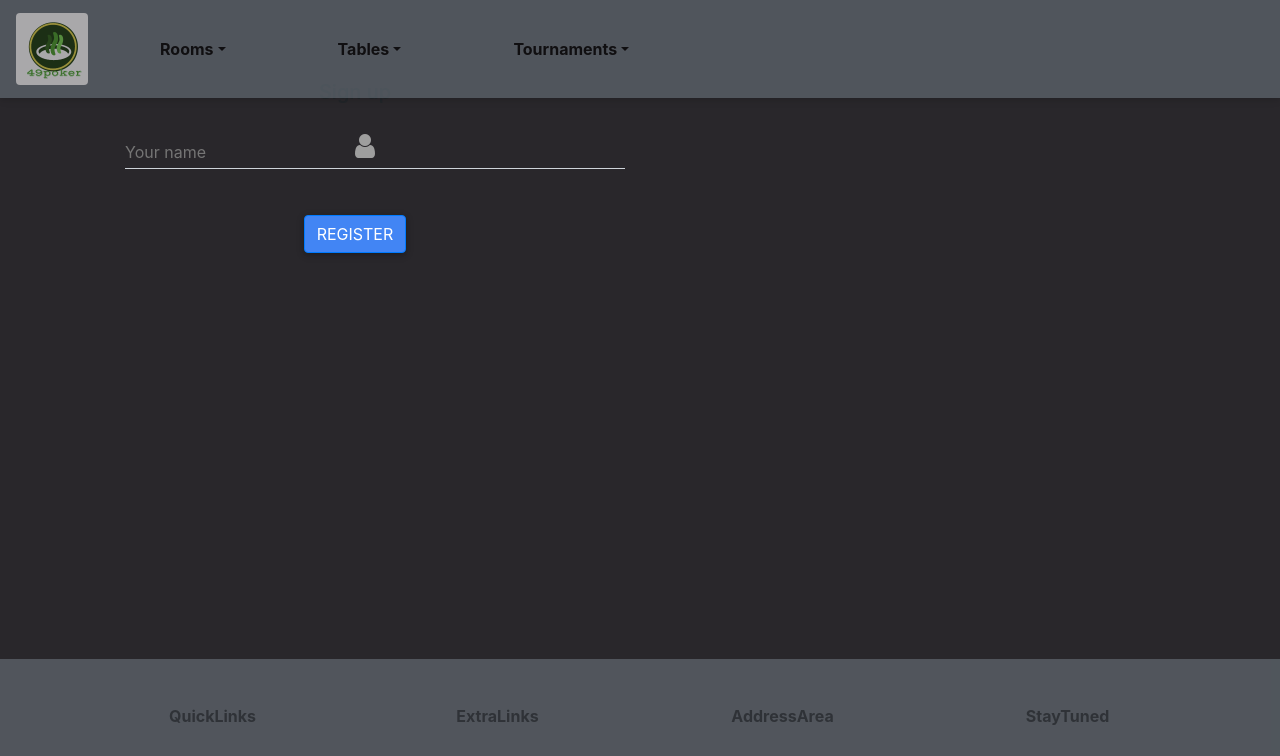
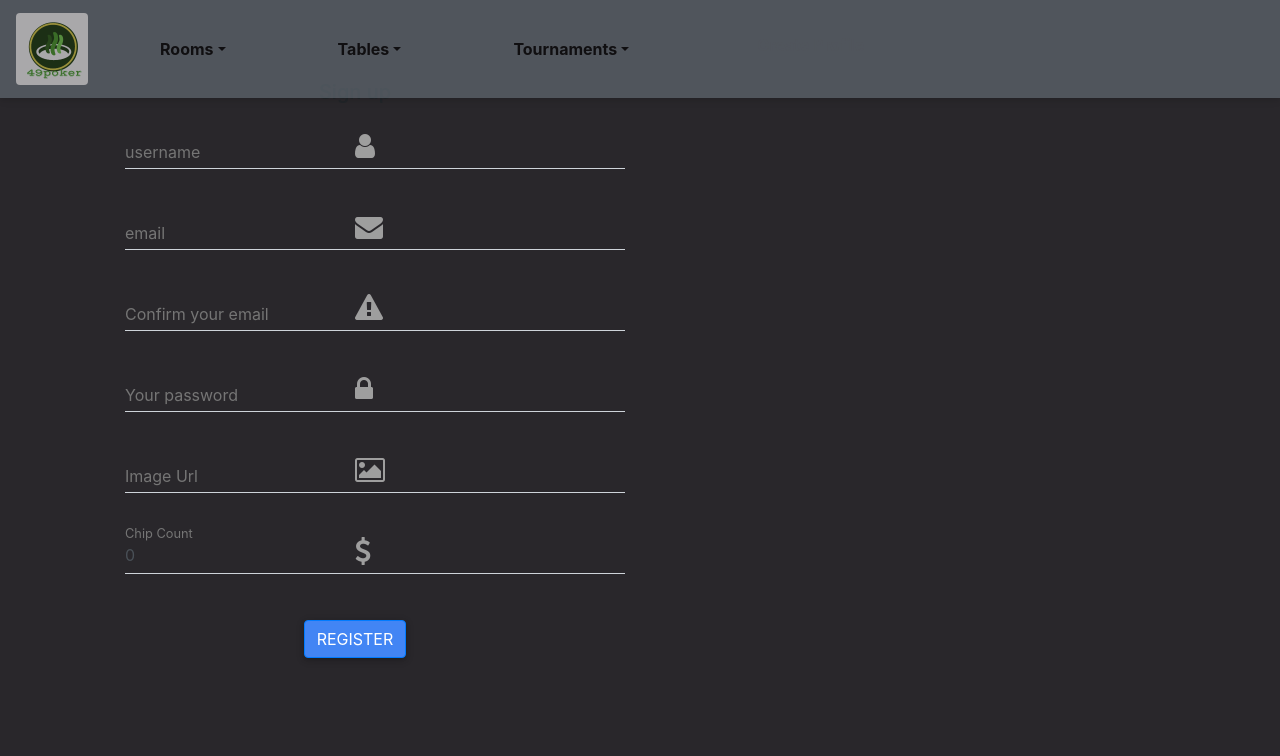
Before and after one commit to edambal/49poker, a React (Create React App) app in the folder 49pokerClient/: page /profile in a window 1280 px wide. Shown: the top 756 px of the page. Built offline with nearby package versions, Linux system fonts and the light colour scheme.

Commit message:
multiple input handler for profile

```diff
--- a/49pokerClient/src/components/Navbar.js
+++ b/49pokerClient/src/components/Navbar.js
@@ -45,6 +45,17 @@ const Navbar = (props) =>{
                   <Link className="dropdown-item font-weight-bold text-primary" to="/tournaments">The Carnage</Link>
                 </div>
               </li>
+              <li className="nav-item px-5">
+                {/* <a className="nav-link dropdown-toggle" id="navbarDropdownMenuLink" data-toggle="dropdown" aria-haspopup="true"
+                  aria-expanded="false">create profile
+                </a>
+                <div className="dropdown-menu dropdown-primary " aria-labelledby="navbarDropdownMenuLink"> */}
+                  <Link className="dropdown-item font-weight-bold text-secondary" to="/profile">Create Profile<span className="sr-only">(current)</span></Link>
+                  {/* <Link className="dropdown-item font-weight-bold text-primary" to="/rooms">Royals<span className="sr-only">(current)</span></Link>
+                  <Link className="dropdown-item font-weight-bold text-primary" to="/rooms">SuperKings<span className="sr-only">(current)</span></Link>
+                  <Link className="dropdown-item font-weight-bold text-primary" to="/rooms">Challengers<span className="sr-only">(current)</span></Link>
+                </div> */}
+              </li>
             </ul>
           </div>
     </nav>
--- a/49pokerClient/src/components/Table.js
+++ b/49pokerClient/src/components/Table.js
@@ -32,7 +32,6 @@ const Table = () =>{
       </InputGroup>
       <div className="card-player-dis">
           <Pokercard/>
-          {/* <Playercard/> */}
       </div>
 
   </div>
--- a/49pokerClient/src/pages/Profile.js
+++ b/49pokerClient/src/pages/Profile.js
@@ -6,64 +6,34 @@ import Footer from '../components/Footer';
 import './Home.css';
 
 
-// const Profile = (props) =>{
-// return (
-//   <>
-//       <Navbar />
-//       <MDBContainer>
-//         <MDBRow>
-//           <MDBCol md="6">
-//             <form>
-//               <p className="h5 text-center mb-4">Sign up</p>
-//               <div className="grey-text">
-//                 <MDBInput label="Your name" icon="user" group type="text" validate error="wrong"
-//                   success="right" />
-//                 <MDBInput label="Your email" icon="envelope" group type="email" validate error="wrong"
-//                   success="right" />
-//                 <MDBInput label="Confirm your email" icon="exclamation-triangle" group type="text" validate
-//                   error="wrong" success="right" />
-//                 <MDBInput label="Your password" icon="lock" group type="password" validate />
-//                 <MDBInput label="Image Url" icon="image" group type="text" validate />
-
-//               </div>
-//               <div className="text-center">
-//                 <MDBBtn color="primary">Register</MDBBtn>
-//               </div>
-//             </form>
-//           </MDBCol>
-//         </MDBRow>
-//         </MDBContainer>
-//         <Footer />
-
-//   </>
-
-
-// )
-
-// }
-
-// export default Profile;
-
-
-
-
-
-
 class Profile extends React.Component {
   constructor(props) {
     super(props);
-    this.state = {value: ''};
+    this.state = {
+      username: '',
+      image: '',
+      chipcount: 0
+    };
 
     this.handleChange = this.handleChange.bind(this);
     this.handleSubmit = this.handleSubmit.bind(this);
   }
 
   handleChange(event) {
-    this.setState({value: event.target.value});
+
+    const target = event.target;
+    const value = target.type === 'checkbox' ? target.checked : target.value;
+    const name = target.name;
+
+    console.log("Change values " ,target , value , name);
+
+    this.setState({
+      [name]: value
+    });
   }
 
   handleSubmit(event) {
-    alert('A name was submitted: ' + this.state.value);
+    alert('A name was submitted: ' + this.state.username);
     event.preventDefault();
   }
 
@@ -82,15 +52,18 @@ class Profile extends React.Component {
                   Name:
                 <input type="text" value={this.state.value} onChange={this.handleChange} />
               </label> */}
-                <MDBInput label="Your name" icon="user" group type="text" validate error="wrong"
-                  success="right" value={this.state.value} onChange={this.handleChange} />
-                {/* <MDBInput label="Your email" icon="envelope" group type="email" validate error="wrong"
-                  success="right" />
+                <MDBInput name="username" name="username" label="username" icon="user" group type="text" validate error="wrong"
+                  success="right" value={this.state.username} onChange={this.handleChange} />
+                <MDBInput label="email" icon="envelope" group type="email" validate error="wrong"
+                  success="right"/>
                 <MDBInput label="Confirm your email" icon="exclamation-triangle" group type="text" validate
                   error="wrong" success="right" />
-                <MDBInput label="Your password" icon="lock" group type="password" validate />
-                <MDBInput label="Image Url" icon="image" group type="text" validate /> */}
-
+                <MDBInput label="Your password" icon="lock" group type="password" validate
+                  error="wrong" success="right"/>
+                <MDBInput name="image" label="Image Url" icon="image" group type="text" validate
+                  error="wrong" success="right" value={this.state.image} onChange={this.handleChange}/>
+                <MDBInput name="chipcount" label="Chip Count" icon="dollar" group type="number" validate
+                  error="wrong" success="right" value={this.state.chipcount} onChange={this.handleChange}/>
               </div>
               <div className="text-center">
                 <MDBBtn group type="submit" color="primary">Register</MDBBtn>
```
Also changed, not shown: 49pokerClient/src/components/Pokercard.js (+0 -33 lines), 1 other file (tests, documents, lock files or other folders).
